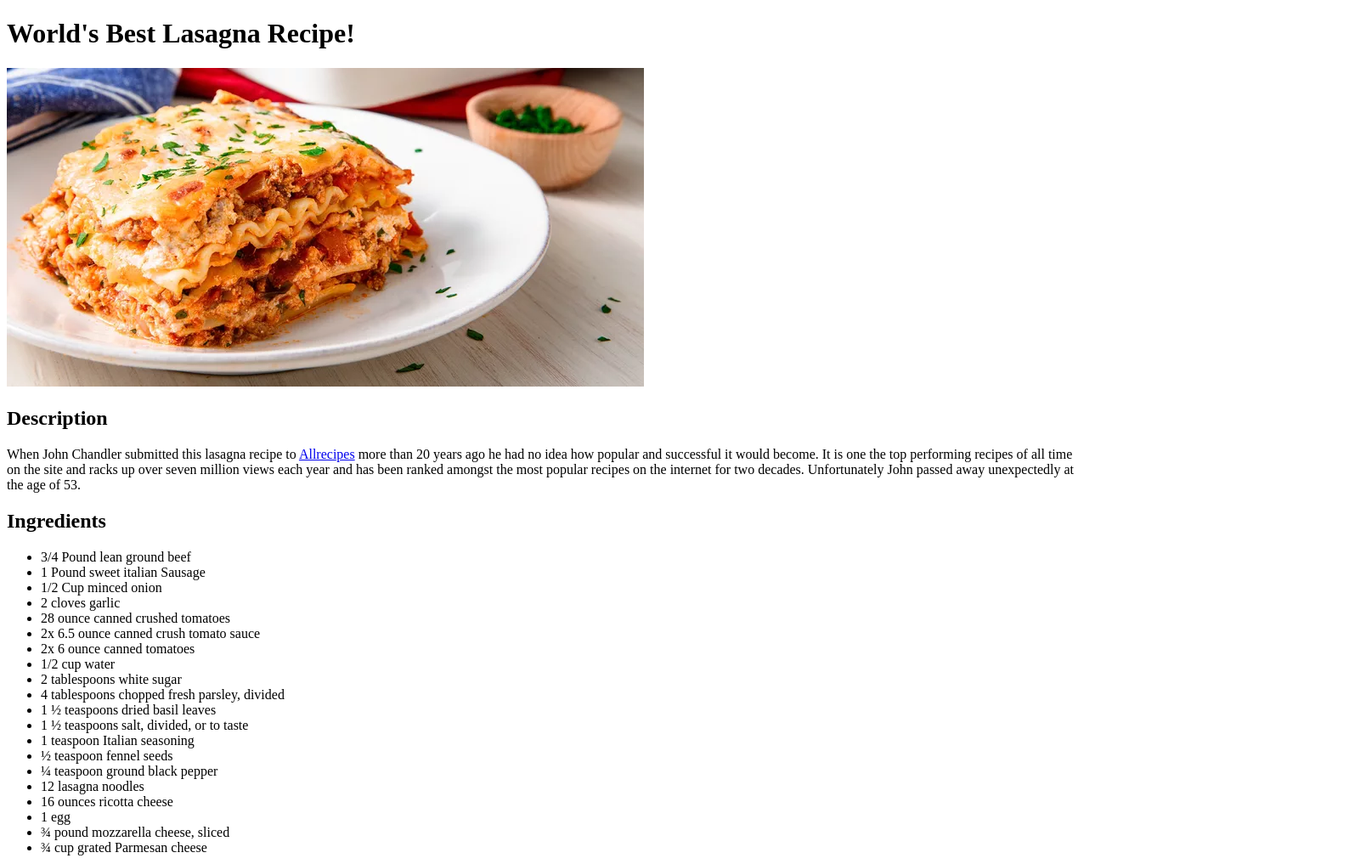
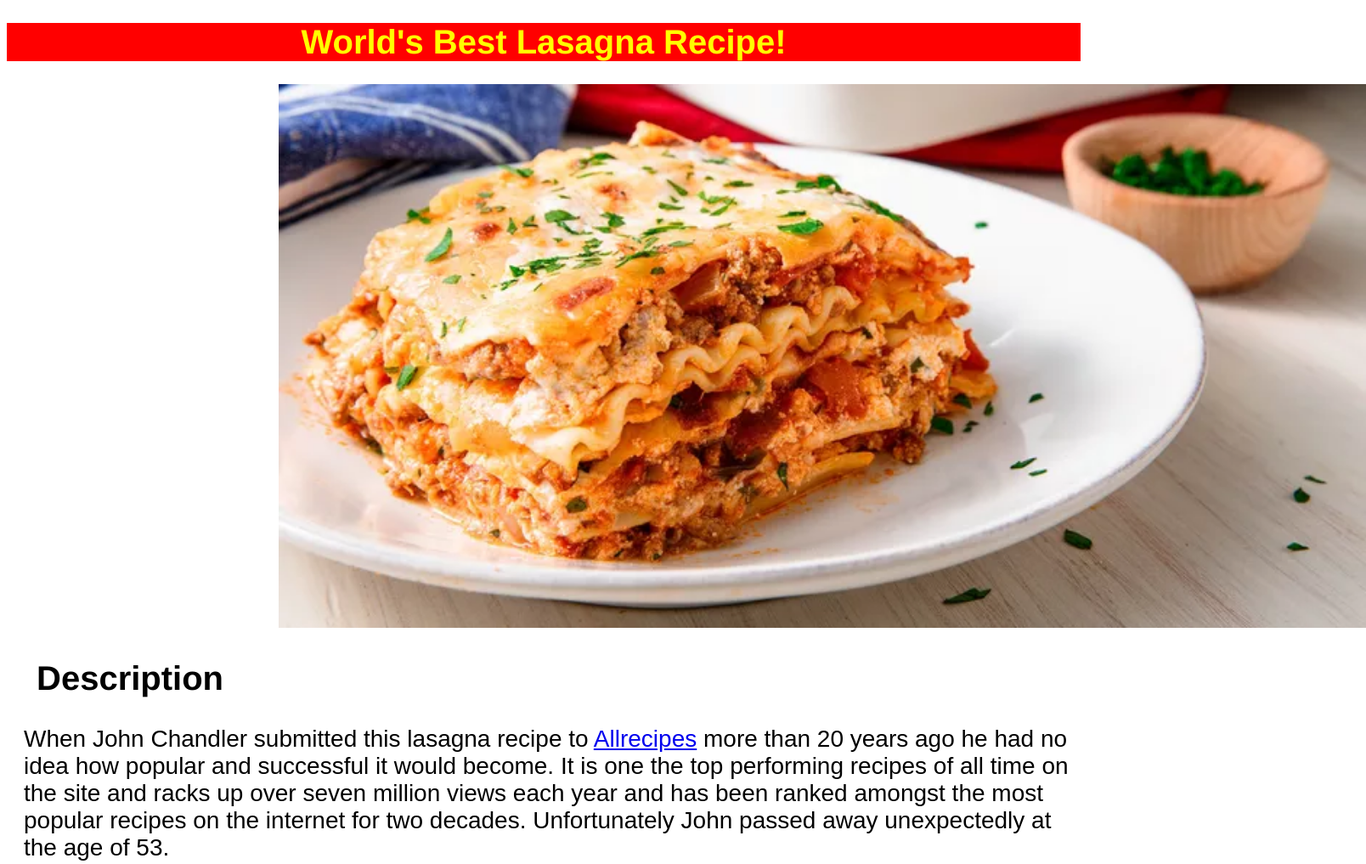
Before and after one commit to Gony98/odin-recipes, a plain HTML site: page Recipes/lasagna.html in a window 1280 px wide. Shown: the top 1017 px of the page at 85% size, 1608 px wide, since content can reach past the window. Drawn offline with Linux system fonts and the light colour scheme.

Commit message:
Basic Styling applied

```diff
--- a/Recipes/lasagna.html
+++ b/Recipes/lasagna.html
@@ -1,22 +1,23 @@
 <!DOCTYPE html>
 <html lang="en">
 <head>
+    <link rel="stylesheet" href="../styles.css"
     <meta charset="UTF-8">
     <meta http-equiv="X-UA-Compatible" content="IE=edge">
     <meta name="viewport" content="width=device-width, initial-scale=1.0">
-    <title>Document</title>
+    <title>Lasagna</title>
 </head>
 <body>
-    <h1>World's Best Lasagna Recipe!</h1>
-    <img src="../images/lasagna.webp" alt="cooked lasagna">
-    <h2>Description</h2>
-    <p>When John Chandler submitted this lasagna recipe to <a href="https://www.allrecipes.com/"> Allrecipes</a> more than 20 years ago
+    <h1 class="title">World's Best Lasagna Recipe!</h1>
+    <img class="lasagna" src="../images/lasagna.webp" alt="cooked lasagna">
+    <h2 class="heading">Description</h2>
+    <p id="Description">When John Chandler submitted this lasagna recipe to <a href="https://www.allrecipes.com/"> Allrecipes</a> more than 20 years ago
         he had no idea how popular and successful it would become. It is one the top performing
         recipes of all time on the site and racks up over seven million views each year and has
         been ranked amongst the most popular recipes on the internet for two decades. Unfortunately
         John passed away unexpectedly at the age of 53.
     </p>
-    <h2>Ingredients</h2>
+    <h2 class="heading">Ingredients</h2>
     <ul>
         <li>3/4 Pound lean ground beef</li>
         <li>1 Pound sweet italian Sausage</li>
--- /dev/null
+++ b/styles.css
@@ -0,0 +1,35 @@
+#Description {
+    font-family: Arial, Helvetica, sans-serif;
+    font-size: 28px;
+    margin-left: 20px;
+}
+
+.heading {
+    text-align: left;
+    font-family: Helvetica, Arial, sans-serif;
+    font-weight: 1000;
+    font-size: 40px;
+    margin-left: 35px;
+}
+
+.title {
+    font-family:helvetica ;
+    text-align: center;
+    background-color: red;
+    color: yellow;
+    font-size: 40px;
+}
+
+.lasagna {
+    height: auto;
+    width: 1280px;
+    margin-left: 320px;
+}
+
+ul {
+    font-size: 20px;
+}
+
+ol {
+    font-size: 20px;
+}
```
